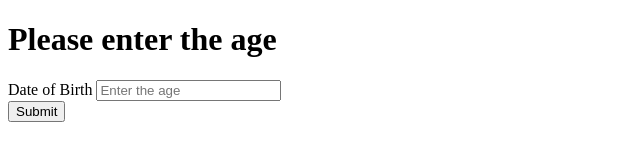
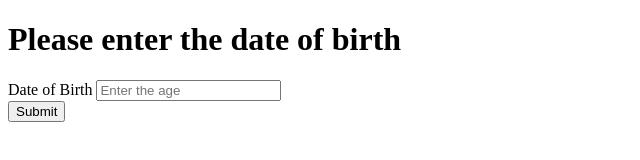
Before and after one commit to morphy2022/assignment, a website: page index.html in a window 1280 px wide. Shown: the whole page, without its empty margins (0-640 px from the left). Drawn offline with Linux system fonts and the light colour scheme.

Commit message:
Update index.html

```diff
--- a/index.html
+++ b/index.html
@@ -7,7 +7,7 @@
   </head>
   <body>
     <div>
-      <h1>Please enter the age</h1>
+      <h1>Please enter the date of birth</h1>
       <form action="/howold" method="GET">
         <div>
           <label for="birth">Date of Birth</label>
```
